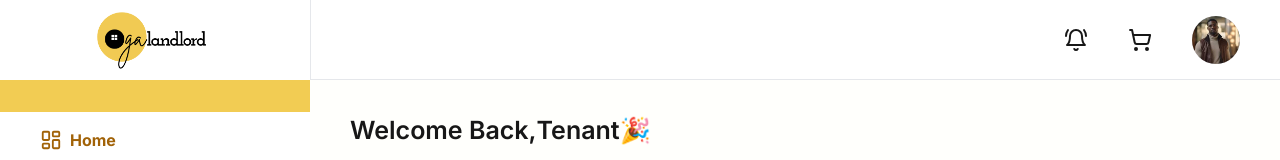
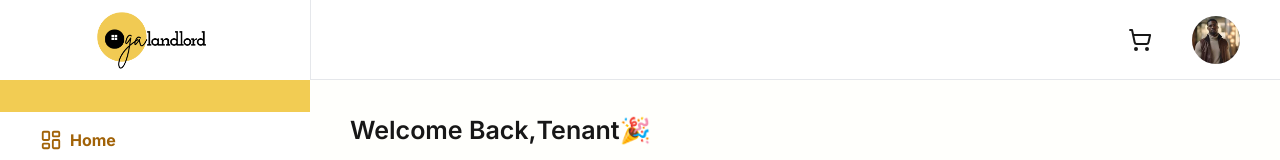
Before and after one commit to dev-enthusias/text-landlord, a Next.js app: page /dashboard in a window 1280 px wide. Shown: the top 160 px of the page. Built offline with nearby package versions, Linux system fonts and the light colour scheme.

Commit message:
comment out issue  with notification btn

```diff
--- a/src/app/dashboard/notifications/page.tsx
+++ b/src/app/dashboard/notifications/page.tsx
@@ -34,7 +34,7 @@ export default function Notifications() {
   );
 }
 
-export function NotificationCard({
+function NotificationCard({
   status = "unread",
 }: {
   status?: "unread" | "read";
--- a/src/components/general/notification-btn.tsx
+++ b/src/components/general/notification-btn.tsx
@@ -1,38 +1,38 @@
-"use client";
+// "use client";
 
-import { NotificationCard } from "@/app/dashboard/notifications/page";
-import { LucideBellRing } from "lucide-react";
-import { useState } from "react";
+// // import { NotificationCard } from "@/app/dashboard/notifications/page";
+// import { LucideBellRing } from "lucide-react";
+// import { useState } from "react";
 
-export default function NotificationBtn() {
-  const [isOpen, setIsOpen] = useState(false);
+// export default function NotificationBtn() {
+//   const [isOpen, setIsOpen] = useState(false);
 
-  return (
-    <div className="relative">
-      <button className="hidden lg:block" onClick={() => setIsOpen(!isOpen)}>
-        <LucideBellRing />
-      </button>
+//   return (
+//     <div className="relative">
+//       <button className="hidden lg:block" onClick={() => setIsOpen(!isOpen)}>
+//         <LucideBellRing />
+//       </button>
 
-      {isOpen && (
-        <div className="absolute right-0 top-20 z-[1000000000] w-[420px]">
-          <section className="flex items-center justify-between border-b border-gray-200 bg-white px-3 py-5">
-            <div className="flex gap-x-4">
-              <h1 className="text-xl font-semibold">Notifications</h1>
-            </div>
-            <button className="text-[14px] font-semibold text-accent">
-              Mark all as read
-            </button>
-          </section>
-          <section>
-            <div>
-              <NotificationCard />
-              <NotificationCard />
-              <NotificationCard status="read" />
-              <NotificationCard status="read" />
-            </div>
-          </section>
-        </div>
-      )}
-    </div>
-  );
-}
+//       {isOpen && (
+//         <div className="absolute right-0 top-20 z-[1000000000] w-[420px]">
+//           <section className="flex items-center justify-between border-b border-gray-200 bg-white px-3 py-5">
+//             <div className="flex gap-x-4">
+//               <h1 className="text-xl font-semibold">Notifications</h1>
+//             </div>
+//             <button className="text-[14px] font-semibold text-accent">
+//               Mark all as read
+//             </button>
+//           </section>
+//           <section>
+//             <div>
+//               {/* <NotificationCard />
+//               <NotificationCard />
+//               <NotificationCard status="read" />
+//               <NotificationCard status="read" /> */}
+//             </div>
+//           </section>
+//         </div>
+//       )}
+//     </div>
+//   );
+// }
--- a/src/components/general/topbar.tsx
+++ b/src/components/general/topbar.tsx
@@ -2,7 +2,7 @@ import { routes } from "@/constants/routes";
 import { LucideBellRing, LucideShoppingCart } from "lucide-react";
 import Image from "next/image";
 import Link from "next/link";
-import NotificationBtn from "./notification-btn";
+// import NotificationBtn from "./notification-btn";
 
 export default function Topbar() {
   return (
@@ -22,7 +22,7 @@ export default function Topbar() {
         <Link href={routes.DASHBOARDNOTIFICATIONS} className="lg:hidden">
           <LucideBellRing />
         </Link>
-        <NotificationBtn />
+        {/* <NotificationBtn /> */}
         <Link href={routes.DASHBOARDCART}>
           <LucideShoppingCart />
         </Link>
```
